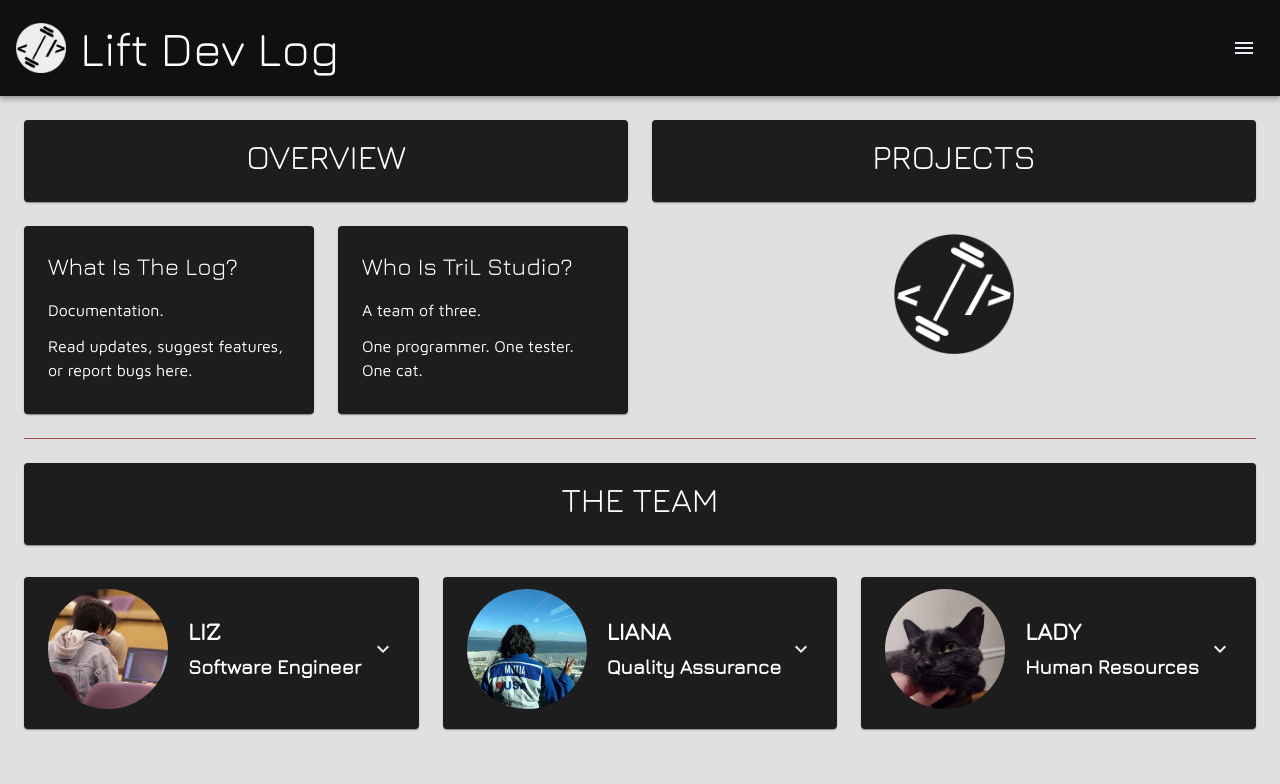
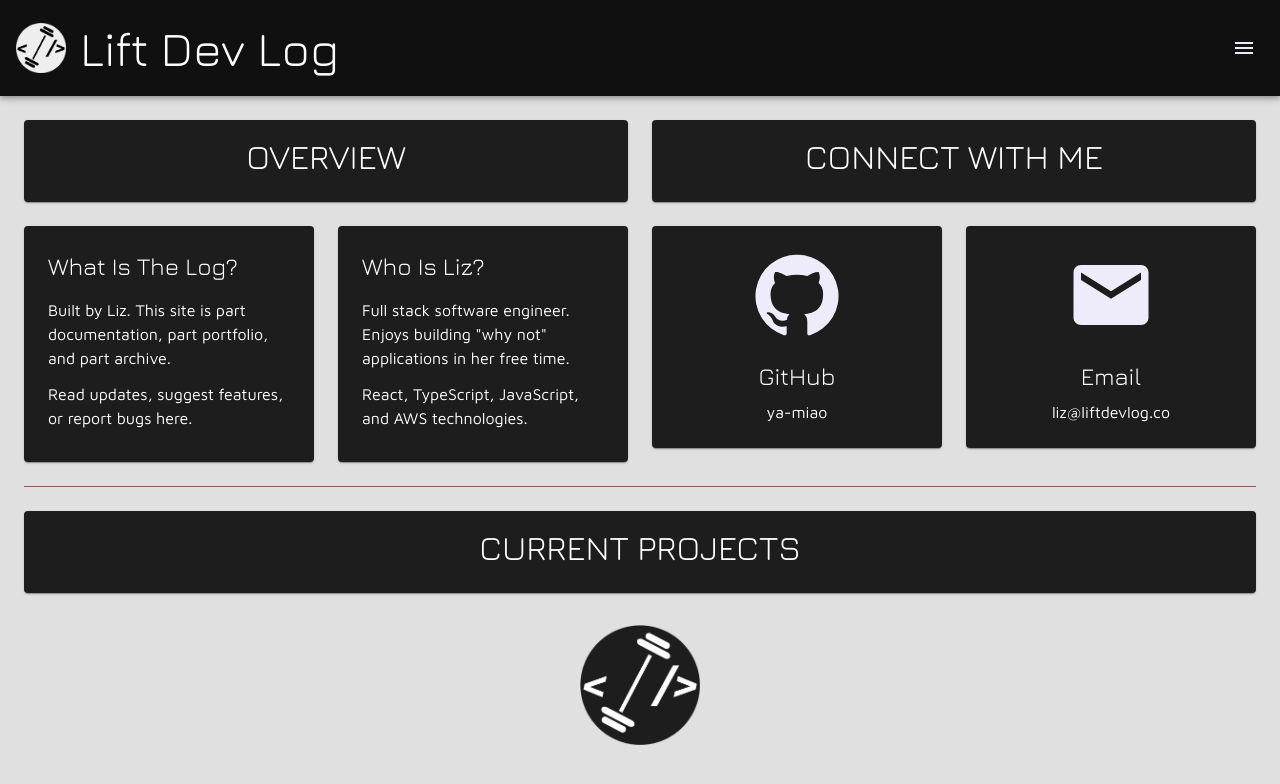
Before and after one commit to ya-miao/liftdevlog-site, a React (Create React App) app: page / in a window 1280 px wide. Shown: the top 784 px of the page. Built offline with nearby package versions, Linux system fonts and the light colour scheme.

Commit message:
Changes for personal site

```diff
--- a/src/App.tsx
+++ b/src/App.tsx
@@ -3,30 +3,33 @@ import React from 'react';
 import './App.css';
 
 import ReactDOM from "react-dom/client";
+
 import { BrowserRouter } from "react-router-dom";
 
 import { Box, Typography } from "@mui/material";
 
 import { ThemeProvider, createTheme, useTheme } from '@mui/material/styles';
 
+import { Routes, Route } from "react-router-dom";
+
+import HomePage from "./pages/HomePage";
+import AboutPage from "./pages/AboutPage";
+import ProjectsPage from "./pages/ProjectsPage";
+import UpdatesPage from "./pages/UpdatesPage";
+import SuggestionsPage from "./pages/SuggestionsPage";
+import ReportsPage from "./pages/ReportsPage";
+
 import SiteHeader from "./components/SiteHeader";
-import MainPage from "./pages/MainPage";
-
-const App = () => {
 
 const siteTheme = createTheme({
   palette: {
     mode: 'light',
     // mode: 'dark',
     primary: {
-        // main: '#5e1a1a',
       main: '#9a3a3a',
-        // main: '#641a1a',
     },
     secondary: {
-        // main: '##efebfb',
       main: '#eeebfb',
-        // main: '#fbebeb',
     },
     // divider: '#964d4d',
     divider: '#a74d4e',
@@ -57,21 +60,10 @@ const App = () => {
     },
   },
   components: {
-      // Name of the component
-      // MuiButton: {
-      //   styleOverrides: {
-      //     // Name of the slot
-      //     root: {
-      //       // Some CSS
-      //       fontSize: '1rem',
-      //     },
-      //   },
-      // },
     MuiAccordion: {
       styleOverrides: {
         root: {
           backgroundColor: '#1d1d1d',
-            // backgroundColor: '#964d4d',
           color: '#ffffff',
         },
       },
@@ -80,7 +72,6 @@ const App = () => {
       styleOverrides: {
         root: {
           backgroundColor: '#101010',
-            // backgroundColor: '#964d4d',
           color: '#ffffff',
         },
       },
@@ -89,7 +80,6 @@ const App = () => {
       styleOverrides: {
         root: {
           backgroundColor: '#1d1d1d',
-            // backgroundColor: '#964d4d',
           color: '#ffffff',
         },
       },
@@ -97,7 +87,6 @@ const App = () => {
     MuiPaper: {
       styleOverrides: {
         root: {
-            // backgroundColor: '#1d1d1d',
           backgroundColor: '#101010',
           color: '#ffffff',
         },
@@ -106,32 +95,10 @@ const App = () => {
   }
 });
 
+const App = () => {
+
   return (
-    // <div className="App">
-    //   <header className="App-header">
-    //     <img src={logo} className="App-logo" alt="logo" />
-    //     <p>
-    //       Edit <code>src/App.tsx</code> and save to reload.
-    //     </p>
-    //     <a
-    //       className="App-link"
-    //       href="https://reactjs.org"
-    //       target="_blank"
-    //       rel="noopener noreferrer"
-    //     >
-    //       Learn React
-    //     </a>
-    //   </header>
-    // </div>
-    <React.StrictMode>
-      <BrowserRouter>
     <ThemeProvider theme={siteTheme}>
-          {/* <Box
-            height="100vh"
-            display="flex"
-            justifyContent="center"
-            flexDirection="column"
-          > */}
       <Box
         height="100%"
         display="flex"
@@ -139,11 +106,24 @@ const App = () => {
         flexDirection="column"
       >
         <SiteHeader />
-            <MainPage />
+        <Box
+          height="100%"
+          display="flex"
+          justifyContent="center"
+          flexDirection="column"
+          sx={{ m: 3 }}
+        >
+          <Routes>
+            <Route path="/" element={<AboutPage />} />
+            <Route path="about" element={<AboutPage />} />
+            <Route path="projects" element={<ProjectsPage />} />
+            <Route path="updates" element={<UpdatesPage />} />
+            <Route path="suggestions" element={<SuggestionsPage />} />
+            <Route path="reports" element={<ReportsPage />} />
+          </Routes>
+        </Box>
       </Box>
     </ThemeProvider>
-      </BrowserRouter>
-    </React.StrictMode>
   );
 }
 
--- a/src/index.tsx
+++ b/src/index.tsx
@@ -4,12 +4,19 @@ import './index.css';
 import App from './App';
 import reportWebVitals from './reportWebVitals';
 
+import { BrowserRouter } from "react-router-dom";
+import { HashRouter } from 'react-router-dom';
+
 const root = ReactDOM.createRoot(
   document.getElementById('root') as HTMLElement
 );
 root.render(
   <React.StrictMode>
-    <App />
+    {/* <BrowserRouter> */}
+    <HashRouter>
+      <App />
+    </HashRouter>
+    {/* </BrowserRouter> */}
   </React.StrictMode>
 );
 
--- a/src/pages/AboutPage.tsx
+++ b/src/pages/AboutPage.tsx
@@ -1,10 +1,8 @@
 import { Avatar, Accordion, AccordionDetails, AccordionSummary, Box, Button, Card, CardContent, Divider, Grid, IconButton, Stack, Typography } from "@mui/material";
 
-// import Accordion from '@mui/material/Accordion';
-// import AccordionSummary from '@mui/material/AccordionSummary';
-// import AccordionDetails from '@mui/material/AccordionDetails';
-
 import ExpandMoreIcon from '@mui/icons-material/ExpandMore';
+import GitHubIcon from '@mui/icons-material/GitHub';
+import EmailIcon from '@mui/icons-material/Email';
 
 import profileLiz from '../images/profile-liz.jpg';
 import profileLiana from '../images/profile-liana.jpg';
@@ -38,7 +36,7 @@ const AboutPage = () => {
                     </Typography>
                     <Stack justifyContent='flex-start' spacing={1.5}>
                       <Typography>
-                        Documentation.
+                        Built by Liz. This site is part documentation, part portfolio, and part archive.
                       </Typography>
                       <Typography>
                         Read updates, suggest features, or report bugs here.
@@ -48,7 +46,7 @@ const AboutPage = () => {
                 </CardContent>
               </Card>
             </Grid>
-            <Grid item xs={12} lg={6}>
+            {/* <Grid item xs={12} lg={6}>
               <Card>
                 <CardContent sx={{ m: 1 }}>
                   <Stack justifyContent='flex-start' spacing={2}>
@@ -66,6 +64,25 @@ const AboutPage = () => {
                   </Stack>
                 </CardContent>
               </Card>
+            </Grid> */}
+            <Grid item xs={12} lg={6}>
+              <Card>
+                <CardContent sx={{ m: 1 }}>
+                  <Stack justifyContent='flex-start' spacing={2}>
+                    <Typography variant='h5'>
+                      Who Is Liz?
+                    </Typography>
+                    <Stack justifyContent='flex-start' spacing={1.5}>
+                      <Typography>
+                        Full stack software engineer. Enjoys building "why not" applications in her free time.
+                      </Typography>
+                      <Typography>
+                        React, TypeScript, JavaScript, and AWS technologies.
+                      </Typography>
+                    </Stack>
+                  </Stack>
+                </CardContent>
+              </Card>
             </Grid>
           </Grid>
         </Grid>
@@ -73,23 +90,100 @@ const AboutPage = () => {
       <Grid item xs={12} display={{ xs: 'block', md: 'none' }}>
         <Divider />
       </Grid>
+      {/* <Grid item xs={12}> */}
       <Grid item xs={12} md={6}>
         <Grid item xs={12}>
           <Grid container spacing={3}>
-            <Grid item xs={12}>
+            <Grid item xs={12} display={{ xs: 'none', sm: 'block' }}>
               <Card>
                 <CardContent>
                   <Stack direction='column' alignItems='center' justifyContent='center' spacing={2}>
                     <Typography variant='h4'>
-                      PROJECTS
+                      CONNECT WITH ME
+                    </Typography>
+                  </Stack>
+                </CardContent>
+              </Card>
+            </Grid>
+            <Grid item xs={12} display={{ xs: 'block', sm: 'none' }}>
+              <Card>
+                <CardContent>
+                  <Stack direction='column' alignItems='center' justifyContent='center' spacing={2}>
+                    <Typography variant='h5'>
+                      CONNECT WITH ME
+                    </Typography>
+                  </Stack>
+                </CardContent>
+              </Card>
+            </Grid>
+            <Grid item xs={12} sm={6}>
+              <Card>
+                <CardContent>
+                  <Stack direction='column' alignItems='center' justifyContent='center' spacing={1.5}>
+                    <a
+                      target="_blank"
+                      rel="noreferrer"
+                      href='https://github.com/ya-miao'>
+                      <IconButton>
+                        <GitHubIcon color='secondary' sx={{ width: 90, height: 90 }} />
+                      </IconButton>
+                    </a>
+                    <Stack direction='column' alignItems='center' justifyContent='center' spacing={1}>
+                      <Typography variant='h5'>GitHub</Typography>
+                      <Typography>ya-miao</Typography>
+                    </Stack>
+                  </Stack>
+                </CardContent>
+              </Card>
+            </Grid>
+            <Grid item xs={12} sm={6}>
+              <Card>
+                <CardContent>
+                  <Stack direction='column' alignItems='center' justifyContent='center' spacing={1.5}>
+                    <IconButton>
+                      <EmailIcon color='secondary' sx={{ width: 90, height: 90 }} />
+                    </IconButton>
+                    <Stack direction='column' alignItems='center' justifyContent='center' spacing={1}>
+                      <Typography variant='h5'>Email</Typography>
+                      <Typography>liz@liftdevlog.co</Typography>
+                    </Stack>
+                  </Stack>
+                </CardContent>
+              </Card>
+            </Grid>
+          </Grid>
+        </Grid>
+      </Grid>
+      <Grid item xs={12}>
+        <Divider />
+      </Grid>
+      {/* <Grid item xs={12} md={6}> */}
+      <Grid item xs={12}>
+        <Grid item xs={12}>
+          <Grid container spacing={3}>
+            <Grid item xs={12} display={{ xs: 'none', sm: 'block' }}>
+              <Card>
+                <CardContent>
+                  <Stack direction='column' alignItems='center' justifyContent='center' spacing={2}>
+                    <Typography variant='h4'>
+                      CURRENT PROJECTS
+                    </Typography>
+                  </Stack>
+                </CardContent>
+              </Card>
+            </Grid>
+            <Grid item xs={12} display={{ xs: 'block', sm: 'none' }}>
+              <Card>
+                <CardContent>
+                  <Stack direction='column' alignItems='center' justifyContent='center' spacing={2}>
+                    <Typography variant='h5'>
+                      CURRENT PROJECTS
                     </Typography>
                   </Stack>
                 </CardContent>
               </Card>
             </Grid>
             <Grid item xs={12}>
-              {/* <Card>
-                <CardContent> */}
               <Stack direction='column' alignItems='center' justifyContent='center' spacing={2}>
                 <IconButton>
                   <Stack alignItems='center' justifyContent='center' spacing={2}>
@@ -97,16 +191,11 @@ const AboutPage = () => {
                   </Stack>
                 </IconButton>
               </Stack>
-              {/* </CardContent>
-              </Card> */}
             </Grid>
           </Grid>
         </Grid>
       </Grid>
-      <Grid item xs={12}>
-        <Divider />
-      </Grid>
-      <Grid item xs={12}>
+      {/* <Grid item xs={12}>
         <Grid container spacing={3}>
           <Grid item xs={12}>
             <Card>
@@ -131,9 +220,9 @@ const AboutPage = () => {
                     <Typography variant='h5' fontWeight={600}>
                       LIZ
                     </Typography>
-                    {/* <Typography variant='h6' fontWeight={600}>
+                    <Typography variant='h6' fontWeight={600}>
                       Founder,
-                    </Typography> */}
+                    </Typography>
                     <Typography variant='h6' fontWeight={600}>
                       Software Engineer
                     </Typography>
@@ -166,9 +255,9 @@ const AboutPage = () => {
                     <Typography variant='h5' fontWeight={600}>
                       LIANA
                     </Typography>
-                    {/* <Typography variant='h6' fontWeight={600}>
+                    <Typography variant='h6' fontWeight={600}>
                       Co-Founder,
-                    </Typography> */}
+                    </Typography>
                     <Typography variant='h6' fontWeight={600}>
                       Quality Assurance
                     </Typography>
@@ -201,9 +290,9 @@ const AboutPage = () => {
                     <Typography variant='h5' fontWeight={600}>
                       LADY
                     </Typography>
-                    {/* <Typography variant='h6' fontWeight={600}>
+                    <Typography variant='h6' fontWeight={600}>
                       Executive,
-                    </Typography> */}
+                    </Typography>
                     <Typography variant='h6' fontWeight={600}>
                       Human Resources
                     </Typography>
@@ -214,9 +303,6 @@ const AboutPage = () => {
                 sx={{ m: 1 }}
               >
                 <Stack direction='column' spacing={1.5}>
-                  {/* <Typography>
-                    Miao.
-                  </Typography> */}
                   <Typography>
                     Lady is Liz's beloved cat. She is a lady of few human-intelligible words.
                   </Typography>
@@ -228,7 +314,7 @@ const AboutPage = () => {
             </Accordion>
           </Grid>
         </Grid>
-      </Grid>
+      </Grid> */}
     </Grid>
   )
 };
--- a/src/pages/MainPage.tsx
+++ /dev/null
@@ -1,37 +0,0 @@
-import { Box, Stack, Typography } from "@mui/material";
-
-import { Routes, Route, Outlet, Link } from "react-router-dom";
-
-import HomePage from "./HomePage";
-import AboutPage from "./AboutPage";
-import ProjectsPage from "./ProjectsPage";
-import UpdatesPage from "./UpdatesPage";
-import SuggestionsPage from "./SuggestionsPage";
-import ReportsPage from "./ReportsPage";
-
-// TODO: Let's place tabs in here
-const MainPage = () => {
-  return (
-    <Box
-      height="100%"
-      display="flex"
-      justifyContent="center"
-      flexDirection="column"
-      sx={{ m: 3 }}
-    >
-      {/* <Stack spacing={2}>
-        <Typography variant='h4'>Under Construction</Typography>
-      </Stack> */}
-      <Routes>
-        <Route path="/" element={<AboutPage />} />
-        {/* <Route path="about" element={<AboutPage />} /> */}
-        <Route path="projects" element={<ProjectsPage />} />
-        <Route path="updates" element={<UpdatesPage/>} />
-        <Route path="suggestions" element={<SuggestionsPage />} />
-        <Route path="reports" element={<ReportsPage />} />
-      </Routes>
-    </Box>
-  )
-};
-
-export default MainPage;
```
Also changed, not shown: public/liftdevlog-logo-black-1 copy.png (added), 1 other file (tests, documents, lock files or other folders). Lines whose indentation alone changed are shown as unchanged.
